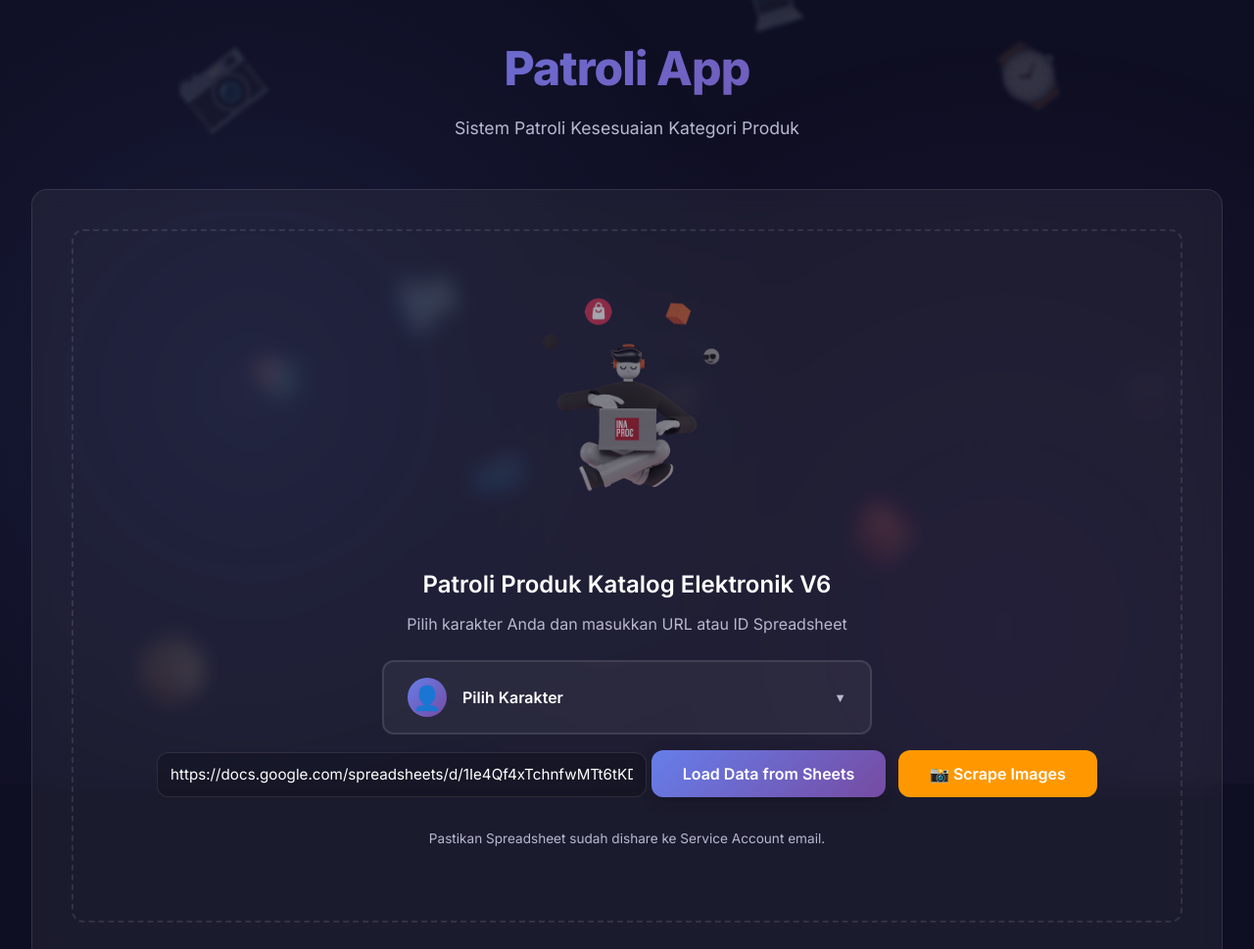
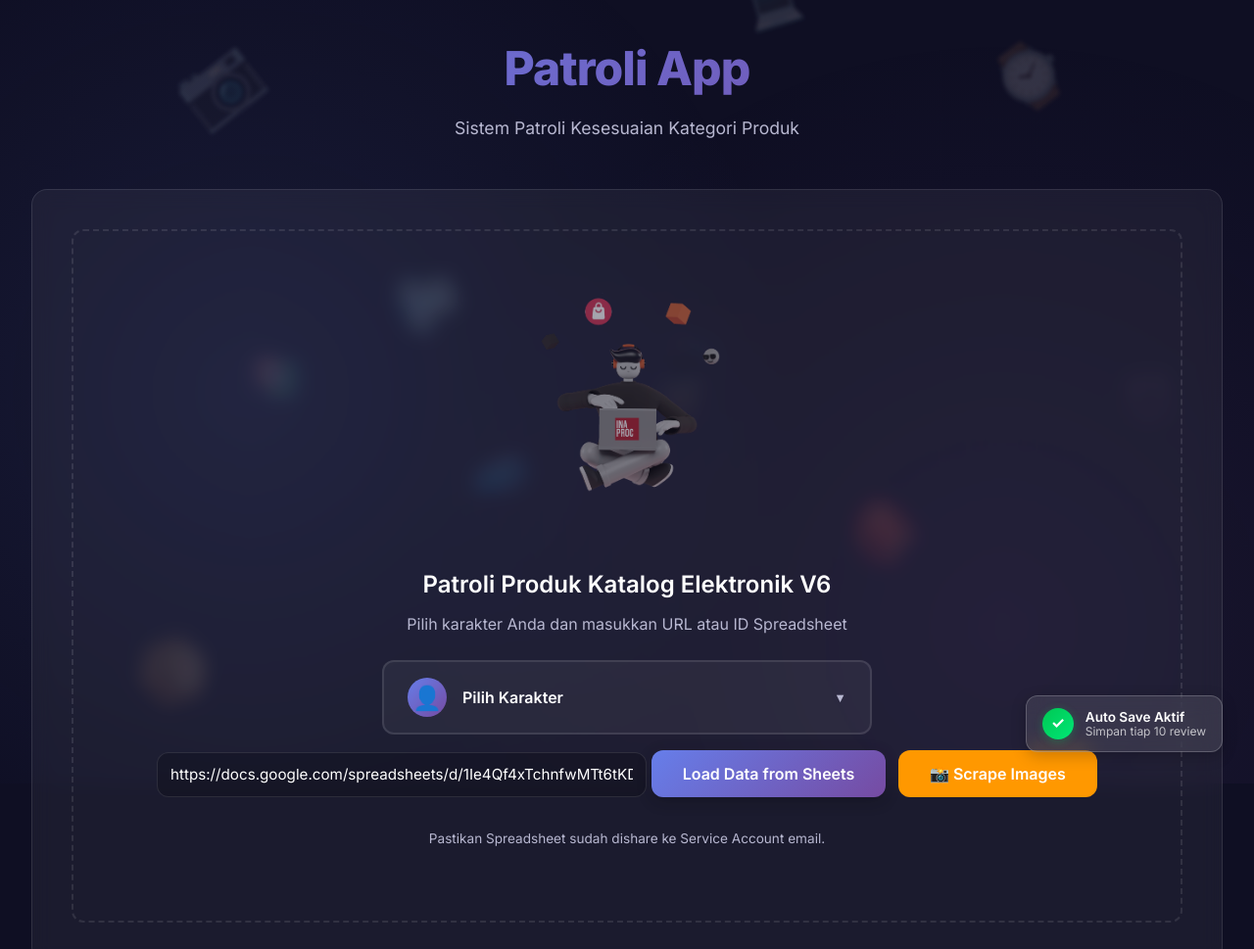
Before and after one commit to ibnuhamdam/PatroliApp, a website: page public/index.html in a window 1280 px wide. Shown: the top 969 px of the page at 98% size. Drawn offline with Linux system fonts and the light colour scheme.

Commit message:
add fitur auto save per 10 review

```diff
--- a/public/css/style.css
+++ b/public/css/style.css
@@ -1471,3 +1471,71 @@ select.form-input option {
 .item-8 { left: 80%; animation-duration: 19s; animation-delay: -12s; font-size: 3.8rem; }
 .item-9 { left: 90%; animation-duration: 23s; animation-delay: -6s; font-size: 2.6rem; }
 .item-10 { left: 15%; animation-duration: 28s; animation-delay: -20s; font-size: 4.2rem; }
+
+/* Auto Save Indicator */
+.auto-save-indicator {
+  position: fixed;
+  bottom: 2rem;
+  right: 2rem;
+  background: rgba(255, 255, 255, 0.1);
+  backdrop-filter: blur(10px);
+  border: 1px solid rgba(255, 255, 255, 0.2);
+  border-radius: 12px;
+  padding: 0.75rem 1rem;
+  display: flex;
+  align-items: center;
+  gap: 0.75rem;
+  z-index: 900; /* Below notification but above content */
+  box-shadow: 0 4px 16px rgba(0, 0, 0, 0.2);
+  animation: slideInUp 0.5s ease;
+  pointer-events: none; /* Let clicks pass through */
+}
+
+.indicator-icon {
+  width: 32px;
+  height: 32px;
+  background: linear-gradient(135deg, #00c853 0%, #00e676 100%);
+  border-radius: 50%;
+  display: flex;
+  align-items: center;
+  justify-content: center;
+  color: white;
+  font-weight: bold;
+  font-size: 1rem;
+  box-shadow: 0 2px 8px rgba(0, 200, 83, 0.3);
+}
+
+.indicator-text {
+  display: flex;
+  flex-direction: column;
+  line-height: 1.2;
+}
+
+.indicator-title {
+  font-size: 0.85rem;
+  font-weight: 600;
+  color: white;
+}
+
+.indicator-subtitle {
+  font-size: 0.75rem;
+  color: rgba(255, 255, 255, 0.7);
+}
+
+@keyframes slideInUp {
+  from {
+    transform: translateY(20px);
+    opacity: 0;
+  }
+  to {
+    transform: translateY(0);
+    opacity: 1;
+  }
+}
+
+/* Adjust notification position to not overlap */
+.notification {
+  top: 2rem;
+  right: 2rem;
+  /* Keep it at top right as per original design */
+}
--- a/public/index.html
+++ b/public/index.html
@@ -302,6 +302,15 @@
     </p>
   </footer>
 
+  <!-- Auto Save Indicator -->
+  <div class="auto-save-indicator">
+    <div class="indicator-icon">✓</div>
+    <div class="indicator-text">
+      <span class="indicator-title">Auto Save Aktif</span>
+      <span class="indicator-subtitle">Simpan tiap 10 review</span>
+    </div>
+  </div>
+
   <script src="/js/app.js"></script>
 </body>
 </html>
--- a/public/js/app.js
+++ b/public/js/app.js
@@ -10,6 +10,7 @@ let totalUnreviewedPages = 1;
 let totalReviewedPages = 1;
 let currentMode = 'excel'; // 'excel' or 'sheets'
 let searchQuery = '';
+let reviewCounter = 0; // Counter for auto-save
 
 async function loadProducts() {
   const reviewerName = selectedReviewer || '';
@@ -248,6 +249,29 @@ async function reviewProduct(productId, hasil_review) {
     await loadProducts();
     await loadStats();
 
+    // Auto Save Logic
+    reviewCounter++;
+
+    // Update Indicator UI
+    const indicatorSubtitle = document.querySelector('.indicator-subtitle');
+    if (indicatorSubtitle) {
+      indicatorSubtitle.textContent = `Simpan tiap 10 review (${reviewCounter}/10)`;
+    }
+
+    if (reviewCounter >= 10) {
+      showNotification('Auto saving progress...', 'success');
+      try {
+        await updateSheets();
+        reviewCounter = 0; // Reset counter
+        // Reset Indicator UI
+        if (indicatorSubtitle) {
+          indicatorSubtitle.textContent = `Simpan tiap 10 review (0/10)`;
+        }
+      } catch (err) {
+        showNotification('Auto save failed:', 'error');
+      }
+    }
+
   } catch (error) {
     showNotification(error.message, 'error');
   }
@@ -374,6 +398,7 @@ async function resetData() {
 
 // Update Google Sheets
 async function updateSheets() {
+  console.log('[UpdateSheets] Function called.');
   const sheetIdInput = document.getElementById('sheetIdInput');
   let spreadsheetId = sheetIdInput.value.trim();
 
--- a/server.js
+++ b/server.js
@@ -518,8 +518,6 @@ app.post('/api/sheets/update', async (req, res) => {
       return res.status(400).json({ error: 'Tidak ada produk yang sudah direview' });
     }
 
-    console.log(`[Update Sheets] Updating ${reviewedProducts.length} reviewed products`);
-
     // Get Google Sheets auth
     const auth = new google.auth.GoogleAuth({
       keyFile: './credentials.json',
@@ -603,7 +601,6 @@ app.post('/api/sheets/update', async (req, res) => {
     }
 
     if (dataToUpdate.length > 0) {
-      console.log(`[Update Sheets] Sending batch update for ${dataToUpdate.length} cells...`);
 
       await sheets.spreadsheets.values.batchUpdate({
         spreadsheetId,
@@ -613,7 +610,6 @@ app.post('/api/sheets/update', async (req, res) => {
         }
       });
 
-      console.log(`[Update Sheets] Batch update success!`);
     }
 
     res.json({
```
